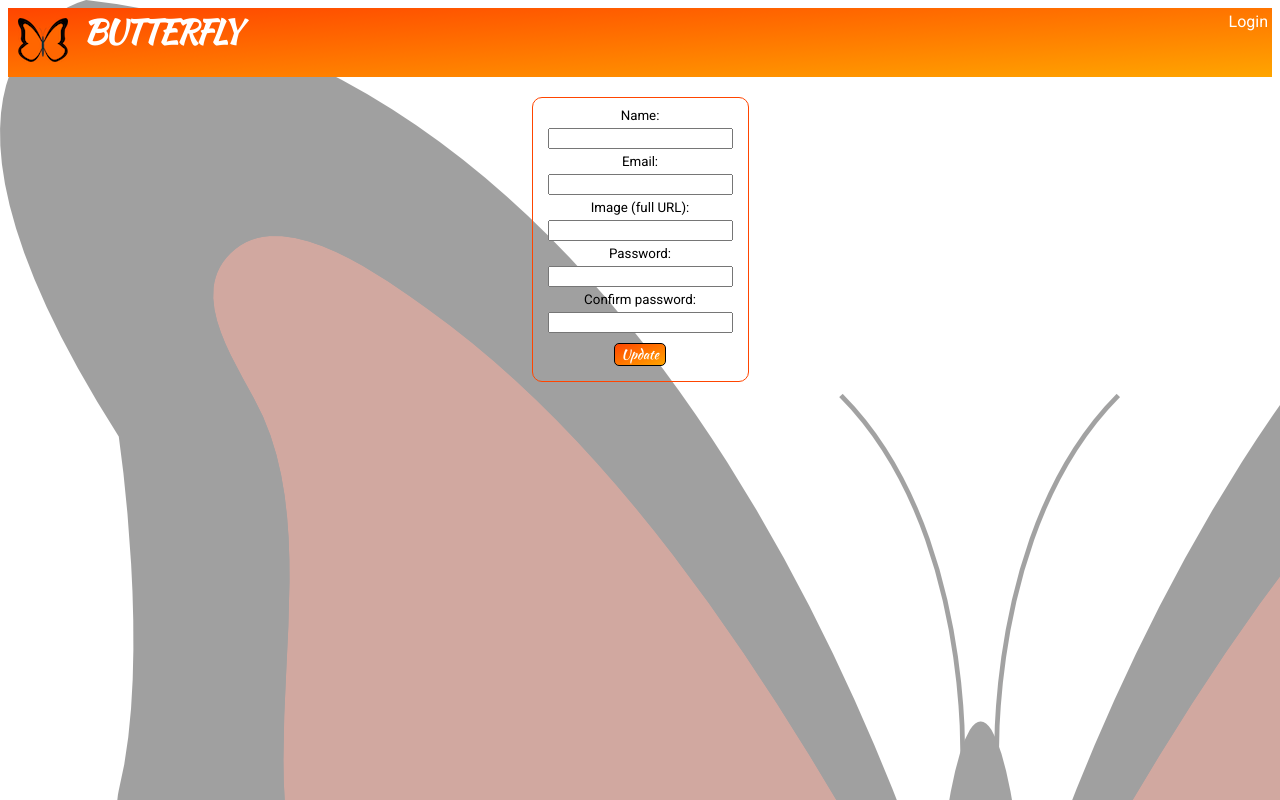
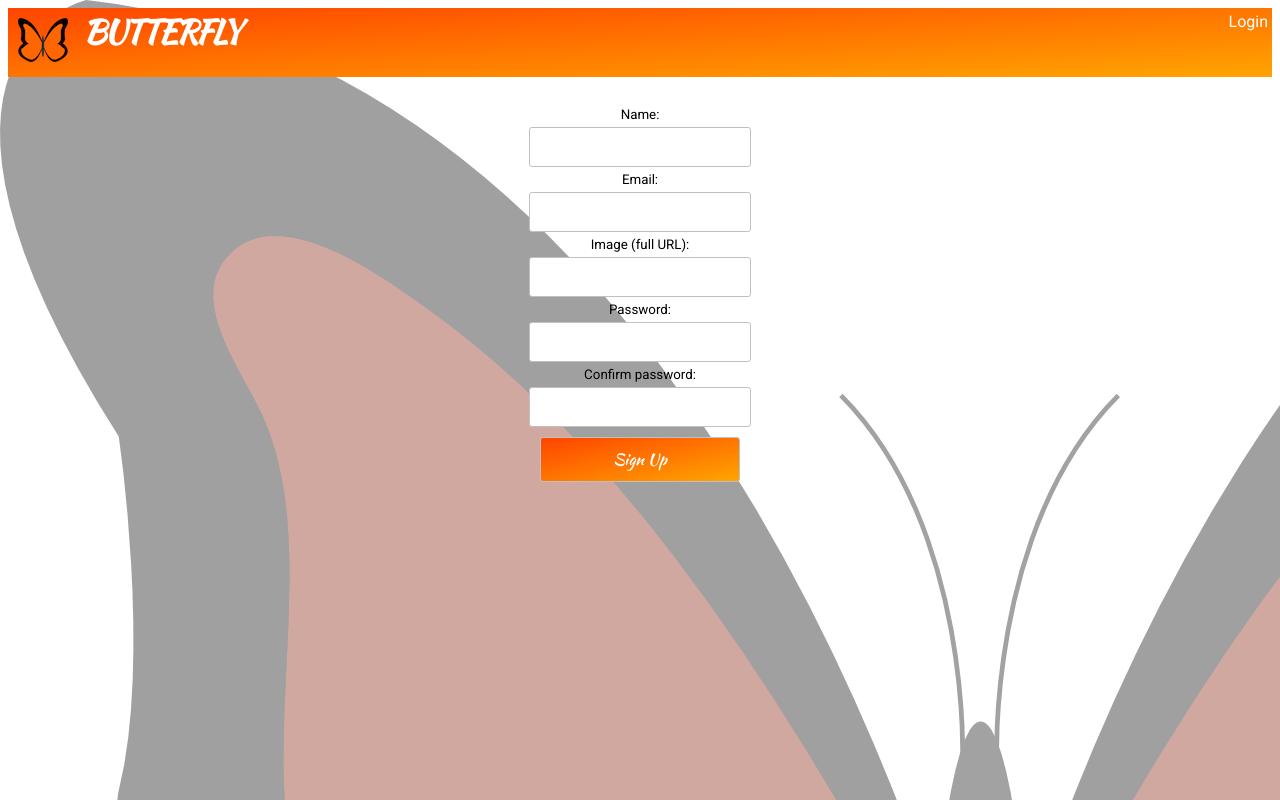
Before and after one commit to nspp99b/butterfly-frontend, a React (Create React App) app: page /signup in a window 1280 px wide. Built offline with nearby package versions, Linux system fonts and the light colour scheme.

Commit message:
debugged signup component to make sure button renders properly when called inside user container, restyled user inputs

```diff
--- a/src/components/Signup.js
+++ b/src/components/Signup.js
@@ -13,7 +13,7 @@ class Signup extends React.Component {
 
   handleSignup = (e) => {
     e.preventDefault()
-    if (this.props.currentUser.id > 0) {
+    if (this.props.currentUser.id >= 1) {
       this.props.handleShowEdit()
       this.props.editUser(this.props.currentUser.id, this.state)
     } else {
@@ -28,7 +28,7 @@ class Signup extends React.Component {
   }
 
   submitButtonValue = () => {
-    if (this.props.currentUser) {
+    if (this.props.currentUser.id >= 1) {
       return "Update"
     } else {
       return "Sign Up"
--- a/src/reducers/rootReducer.js
+++ b/src/reducers/rootReducer.js
@@ -20,7 +20,7 @@ function usersReducer(state = { currentUser: {id: 0, name: "", email: "", image:
 
     case 'LOGOUT_USER':
       localStorage.removeItem('token')
-      return { ...state, currentUser: null, isLoggedIn: false }
+      return { ...state, currentUser: {id: 0, name: "", email: "", image: "", following: [], followers: []}, isLoggedIn: false }
 
     case 'FETCH_USERS':
       return { ...state, users: action.payload }
--- a/src/styles.css
+++ b/src/styles.css
@@ -127,8 +127,8 @@ body {
   margin: auto;
   padding: 10px;
   text-align: center;
-  border: 1px solid orangered;
-  border-radius: 10px;
+  /* border: 1px solid orangered;
+  border-radius: 10px; */
   font-family: 'Roboto', sans-serif;
   font-size: 10pt;
   color: black;
@@ -154,6 +154,15 @@ body {
 
 .user-form input {
   margin: 5px;
+  padding: 10px;
+  border: 1px solid silver;
+  border-radius: 3px;
+  width: 200px;
+  font-size: medium;
+}
+
+.user-form input:hover {
+  border-color: orange;
 }
 
 .user-form button {
@@ -167,7 +176,6 @@ body {
 
 .user-form a:hover {
   color: orangered;
-
 }
 
 /* main container structure */
@@ -210,6 +218,10 @@ body {
   border-radius: 10px;
   border: 1px solid orange;
   font-size: 14px;
+}
+
+.flap-create-textarea:hover {
+  border: 1px solid black;
 }
 
 .flap-create-submit-button {
```
